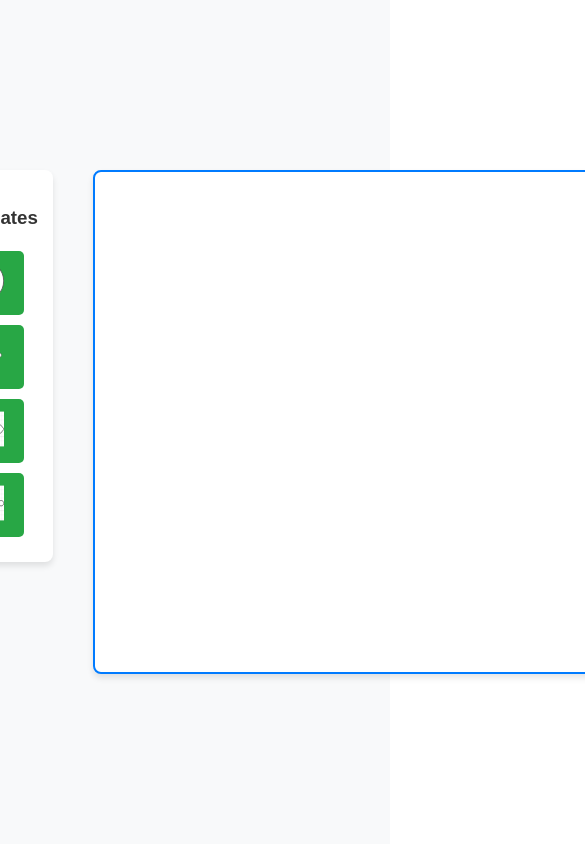
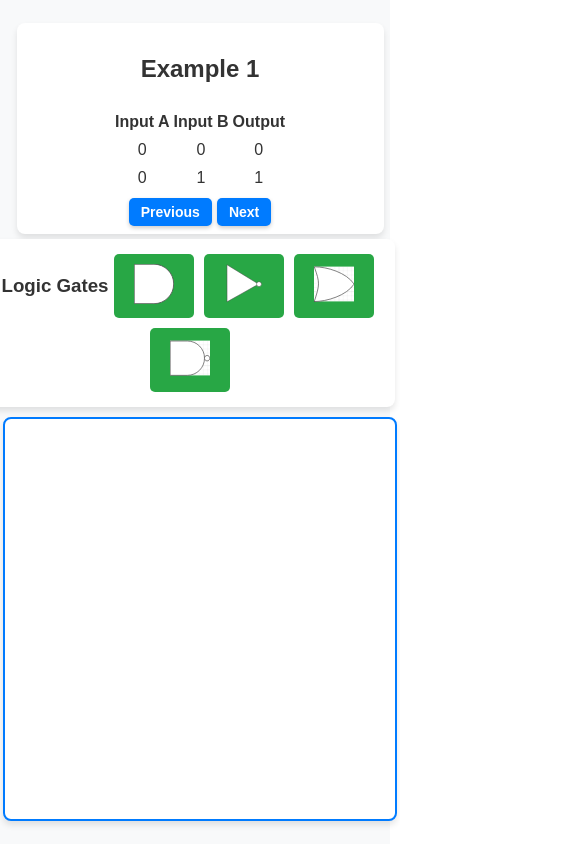
Before and after one commit to Benjamin-GitHub/Logic-gates-games, a React (Vite) app: page / in a window 390 px wide. Shown: the top 844 px of the page, 585 px wide, since content can reach past the window. Built offline with nearby package versions, Linux system fonts and the light colour scheme.

Commit message:
Updated CSS for responsiveness and improved UI design

```diff
--- a/package.json
+++ b/package.json
@@ -10,7 +10,7 @@
     "preview": "vite preview",
     "predeploy": "npm run build",
     "deploy": "gh-pages -d dist",
-    "start": "serve -s dist -l $PORT"
+    "start": "vite preview --host"
   },
   "dependencies": {
     "@radix-ui/react-icons": "^1.3.2",
--- a/src/logic_gate_styles.css
+++ b/src/logic_gate_styles.css
@@ -8,53 +8,65 @@ body {
   justify-content: center;
   align-items: center;
   min-height: 100vh;
+  overflow: hidden;
 }
 
 .container {
   display: flex;
-  flex-direction: row;
-  justify-content: center;
-  align-items: flex-start;
+  flex-direction: column;
+  justify-content: flex-start;
+  align-items: center;
   width: 100%;
   max-width: 1200px;
-  padding: 20px;
+  padding: 10px;
 }
 
 .card {
   background-color: white;
-  padding: 20px;
+  padding: 10px;
   border-radius: 8px;
   box-shadow: 0 4px 6px rgba(0, 0, 0, 0.1);
   width: 250px;
   text-align: center;
-  margin-right: 20px;
+  margin-bottom: 5px;
+  flex-shrink: 0;
+  display: flex;
+  flex-direction: column;
+  align-items: center;
+  justify-content: center;
 }
 
 .button-container {
   display: flex;
   justify-content: center;
-  gap: 10px;
+  gap: 5px;
+  margin-top: 5px;
 }
 
 .button {
   background-color: #007bff;
   border: none;
   color: white;
-  padding: 10px 20px;
+  padding: 6px 12px;
   border-radius: 5px;
   cursor: pointer;
-  transition: background 0.3s;
+  transition: all 0.3s ease-in-out;
+  font-size: 14px;
+  font-weight: bold;
+  box-shadow: 0 2px 4px rgba(0, 0, 0, 0.2);
 }
 
 .button:hover {
   background-color: #0056b3;
+  transform: scale(1.05);
 }
 
 .logic-gate-container {
   display: flex;
-  gap: 20px;
+  width: 100%;
+  flex-wrap: nowrap;
+  justify-content: space-between;
   align-items: flex-start;
-  width: 100%;
 }
 
 .gate-selector {
@@ -62,10 +74,11 @@ body {
   flex-direction: column;
   align-items: center;
   background: white;
-  padding: 15px;
+  padding: 10px;
   border-radius: 8px;
   box-shadow: 0 4px 6px rgba(0, 0, 0, 0.1);
   margin-right: 20px;
+  flex-shrink: 0;
 }
 
 .logic-gate {
@@ -78,11 +91,12 @@ body {
   width: 80px;
   margin-bottom: 10px;
   border: none;
-  transition: background 0.3s;
+  transition: background 0.3s, transform 0.2s;
 }
 
 .logic-gate:hover {
   background-color: #218838;
+  transform: scale(1.05);
 }
 
 .canvas {
@@ -95,6 +109,7 @@ body {
   box-shadow: 0 4px 6px rgba(0, 0, 0, 0.1);
   overflow: hidden;
   min-width: 600px;
+  max-width: 100%;
 }
 
 .draggable-gate {
@@ -127,3 +142,40 @@ body {
   stroke: blue;
   stroke-width: 2;
 }
+
+@media screen and (max-width: 768px) {
+  .container {
+    flex-direction: column;
+    align-items: center;
+    padding: 5px;
+  }
+
+  .logic-gate-container {
+    flex-direction: column;
+    align-items: center;
+    justify-content: center;
+  }
+
+  .gate-selector {
+    flex-direction: row;
+    flex-wrap: wrap;
+    align-items: center;
+    justify-content: center;
+    width: 100%;
+    margin-bottom: 10px;
+  }
+
+  .logic-gate {
+    margin: 5px;
+  }
+
+  .canvas {
+    min-width: 100%;
+    height: 400px;
+  }
+
+  .card {
+    width: 90%;
+    padding: 8px;
+  }
+}
```
Also changed, not shown: 1 other file (tests, documents, lock files or other folders).
